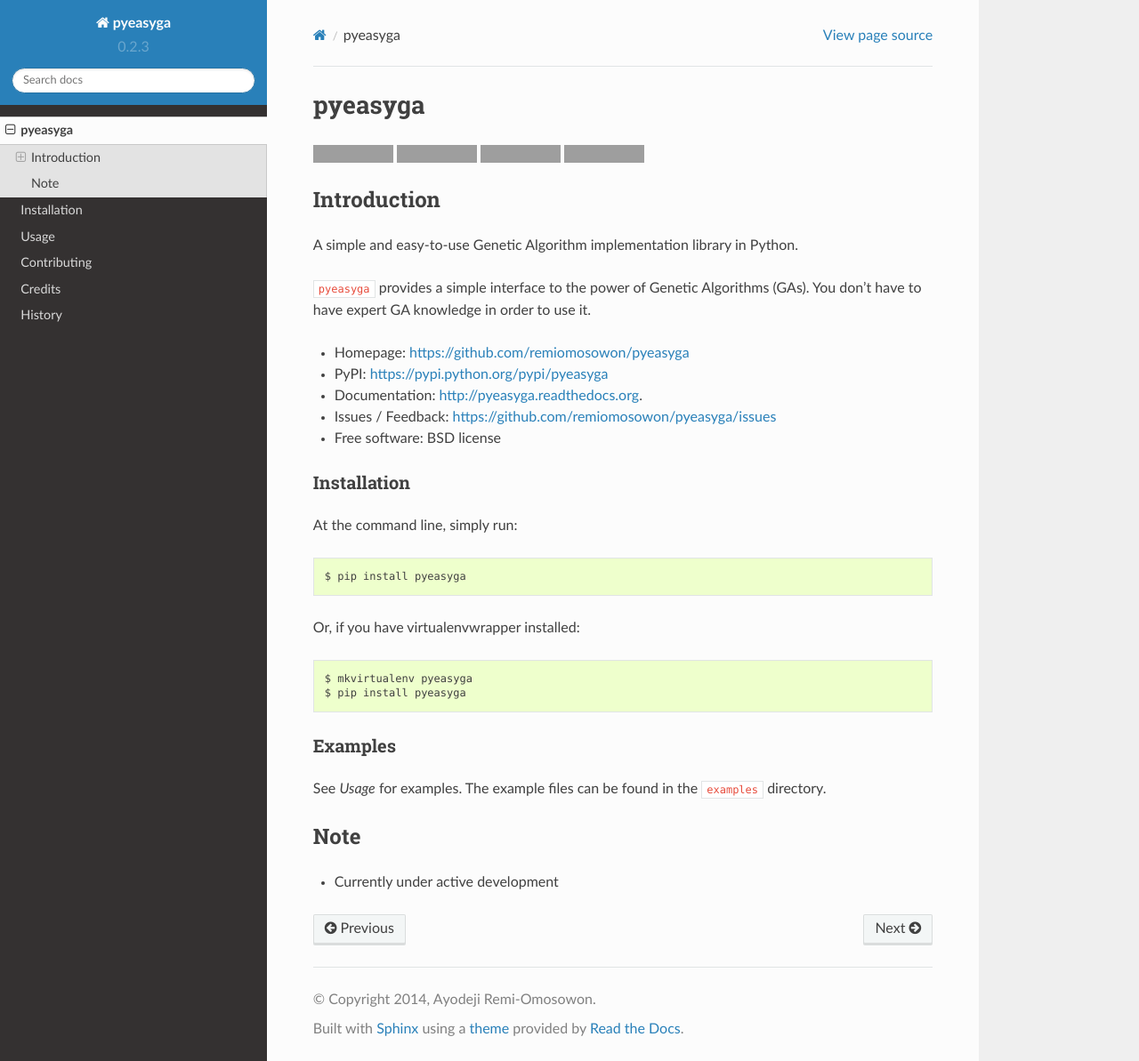
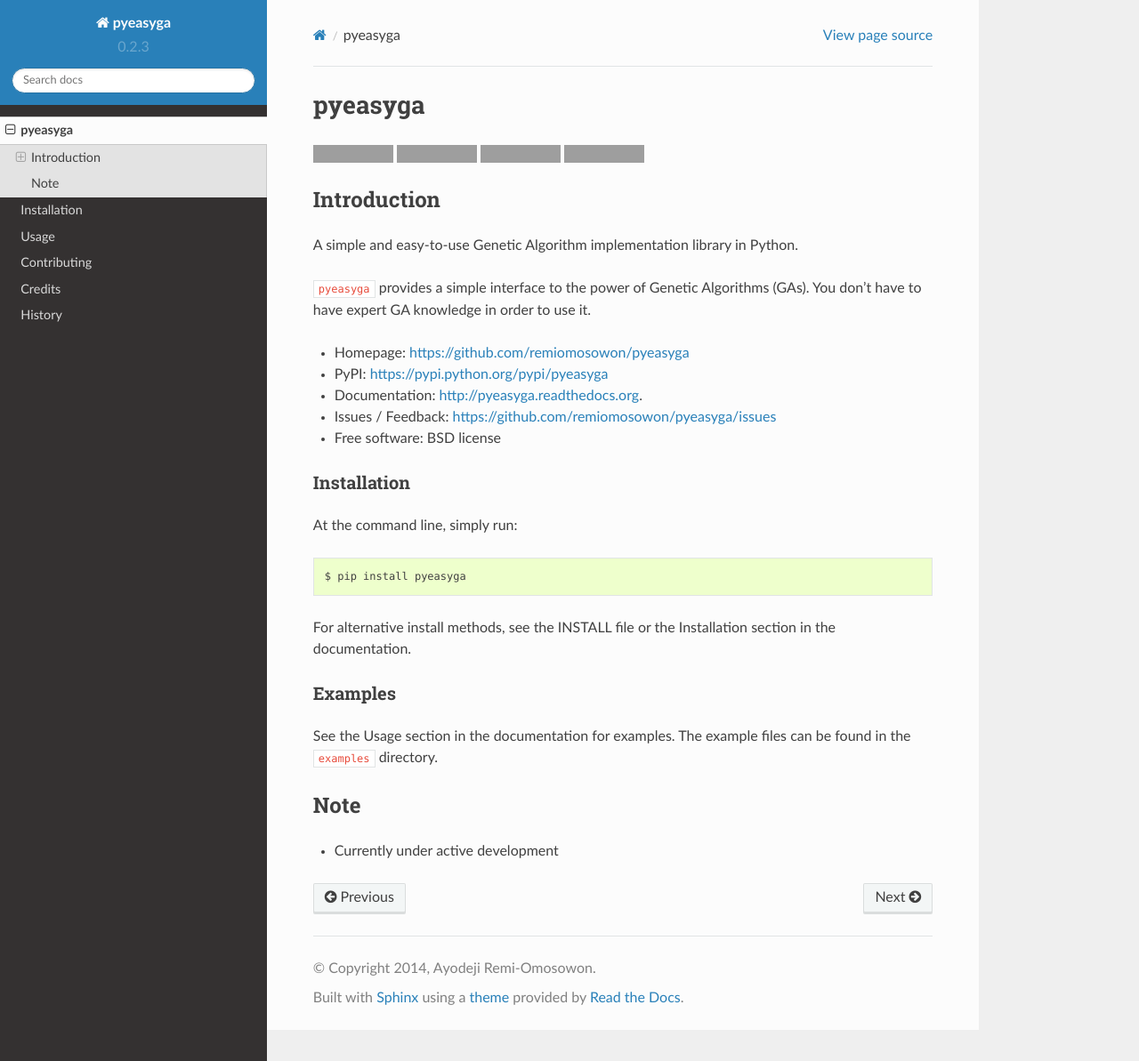
Before and after one commit to remiomosowon/pyeasyga, a Sphinx documentation site: the page built from docs/readme.rst, in a window 1280 px wide and 1193 px high. Shown: the whole window at 89% size. Built offline with Sphinx 7.4.7 and the Read the Docs theme 2.0.0, drawn with Linux system fonts in a browser that asks for light colours; grey boxes are pictures that could not be loaded.

Commit message:
Modified installation documentation
* Modified install section in README
* Added an alternate method of install to docs/installation.rst
* Moved docs/installation.rst to INSTALL.rst and included it. This way one can
  modify install information from the root folder and the documentation builds
  pick up the changes.

```diff
--- a/README.rst
+++ b/README.rst
@@ -21,21 +21,19 @@ A simple and easy-to-use Genetic Algorithm implementation library in Python.
 Installation
 ~~~~~~~~~~~~
 
-At the command line, simply run: ::
+At the command line, simply run::
 
     $ pip install pyeasyga
 
-Or, if you have virtualenvwrapper installed::
-
-    $ mkvirtualenv pyeasyga
-    $ pip install pyeasyga
+For alternative install methods, see the INSTALL file or the Installation
+section in the documentation.
 
 
 Examples
 ~~~~~~~~
 
-See *Usage* for examples. The example files can be found in the
-``examples`` directory.
+See the Usage section in the documentation for examples. The example files can
+be found in the ``examples`` directory.
 
 
 Note
```
Also changed, not shown: INSTALL.rst (added, +16 -0 lines), docs/installation.rst (+1 -16 lines).
